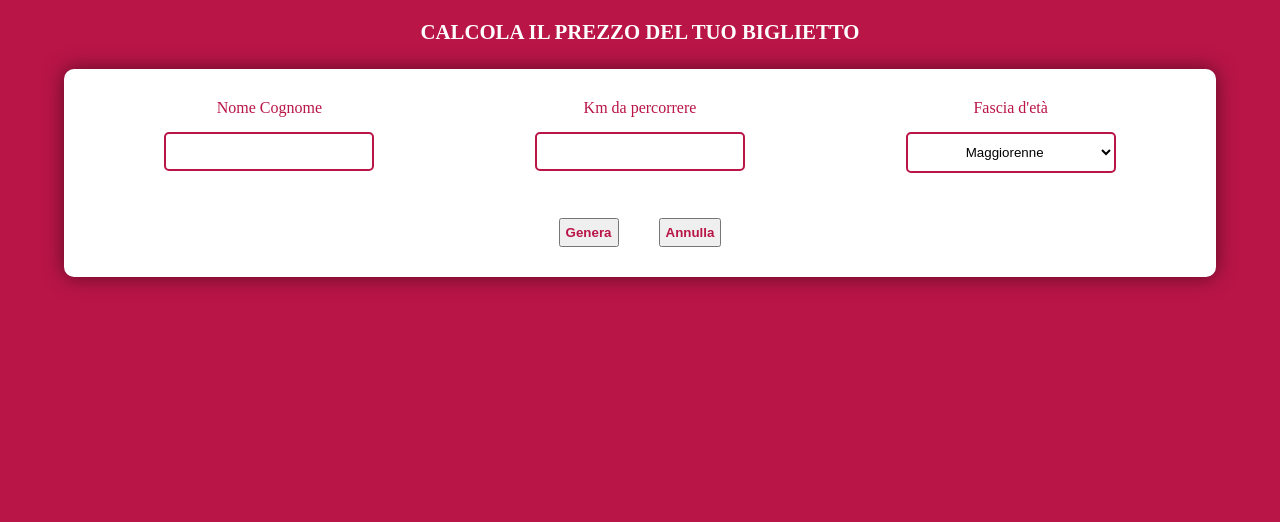
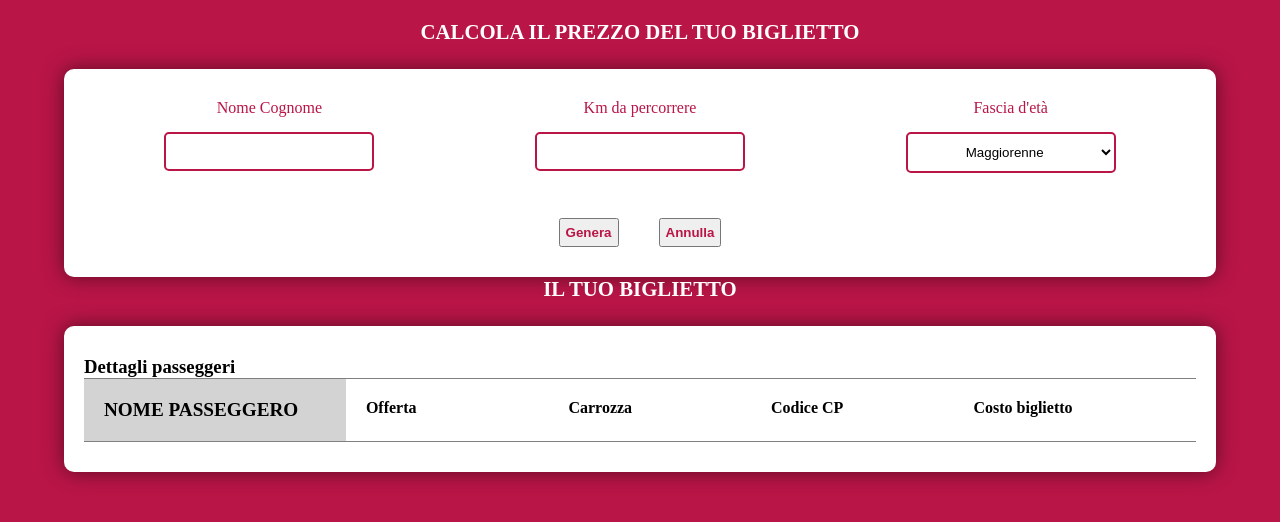
Before and after one commit to massimilianosabatino/js-biglietto-treno-form, a plain HTML site: page index.html in a window 1280 px wide. Drawn offline with Linux system fonts and the light colour scheme.

Commit message:
scaffolding ticket details

```diff
--- a/css/style.css
+++ b/css/style.css
@@ -37,15 +37,13 @@ body {
 }
 
 .col {
-    text-align: center;
     width: 100%;
-    margin-bottom: 25px;
 }
 
 /*
 *  Header
 */
-h1 {
+h1, h2 {
     font-size: 1.3rem;
     color: #fff;
     text-align: center;
@@ -57,6 +55,10 @@ h1 {
 /*
 *  Card form input
 */
+#ticket-data .col {
+    text-align: center;
+    margin-bottom: 25px;
+}
 
 label {
     color: #B91547;
@@ -105,6 +107,28 @@ button {
 }
 
 
+/*
+*  Card form details
+*/
+#ticket-details > .row > .col:first-child {
+    background-color: lightgray;
+}
+
+#ticket-details > .row > .col {
+    padding: 20px;
+    border-top: 1px solid gray;
+    border-bottom: 1px solid gray;
+}
+
+h4 {
+    font-size: bold;
+}
+
+#ticket-details > .row > .col:first-child h4 {
+    font-size: 1.2rem;
+    text-transform: uppercase;
+}
+
 
 
 /*
@@ -115,8 +139,12 @@ button {
         flex-wrap: nowrap;
     }
 
-    .col {
+    #ticket-data .col {
         max-width: calc(100% / 3);
         padding: 0 20px;
     }
+
+    #ticket-details > .row > .col:first-child {
+        width: 30%;
+    }
 }
--- a/index.html
+++ b/index.html
@@ -11,7 +11,7 @@
     <div class="container">
         <h1>Calcola il prezzo del tuo biglietto</h1>
         <!-- Riquadro inserimento dati -->
-        <div class="card rounded">
+        <div id="ticket-data" class="card rounded">
             <form action="get">
                 <div class="container-form">
                     <div class="row justify-center">
@@ -36,11 +36,42 @@
                         <button id="calculate" type="button">Genera</button>
                         <button id="cancel" type="reset">Annulla</button>
                     </div>
-
                 </div>
             </form>
         </div>
         <!-- /Riquadro inserimento dati -->
+        <!-- Riquadro riepilogo -->
+        <h2>Il tuo biglietto</h2>
+        <div id="ticket-details" class="card rounded">
+            <h3>Dettagli passeggeri</h3>
+            <div class="row">
+                <div class="col">
+                    <h4>Nome passeggero</h4>
+                    <div id="user-name"></div>
+                </div>
+                <div class="col">
+                    <div class="row">
+                        <div class="col">
+                            <h4>Offerta</h4>
+                            <div id="offert"></div>
+                        </div>
+                        <div class="col">
+                            <h4>Carrozza</h4>
+                            <div id="car"></div>
+                        </div>
+                        <div class="col">
+                            <h4>Codice CP</h4>
+                            <div id="cp"></div>
+                        </div>
+                        <div class="col">
+                            <h4>Costo biglietto</h4>
+                            <div id="ticket-price"></div>
+                        </div>
+                    </div>
+                </div>
+            </div>
+        </div>
+        <!-- /Riquadro riepilogo -->
     </div>
 
 
```
